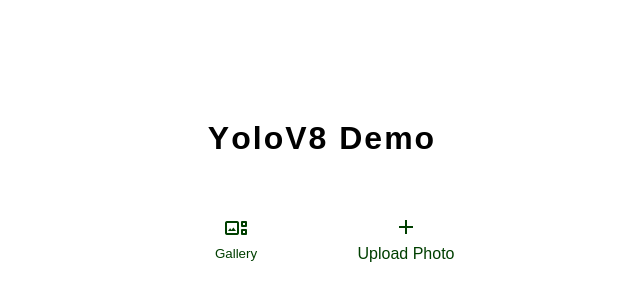
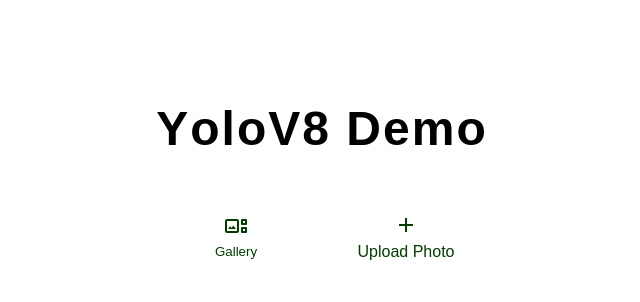
Before and after one commit to zachdyszelwcu/csc468project, a website: page frontend/index.html in a window 1280 px wide. Shown: the part 202-504 px from the top of the page, without its empty margins (319-959 px from the left). Drawn offline with nearby package versions, Linux system fonts and the light colour scheme; no server answers.

Commit message:
Update index.html

```diff
--- a/frontend/index.html
+++ b/frontend/index.html
@@ -10,7 +10,7 @@
 <body>
 
 <div class="head">
-    <h1 class="Title">YoloV8 Demo</h1>
+    <h1 class="main-title Title">YoloV8 Demo</h1>
 </div>
 
 <div class="buttons">
```
